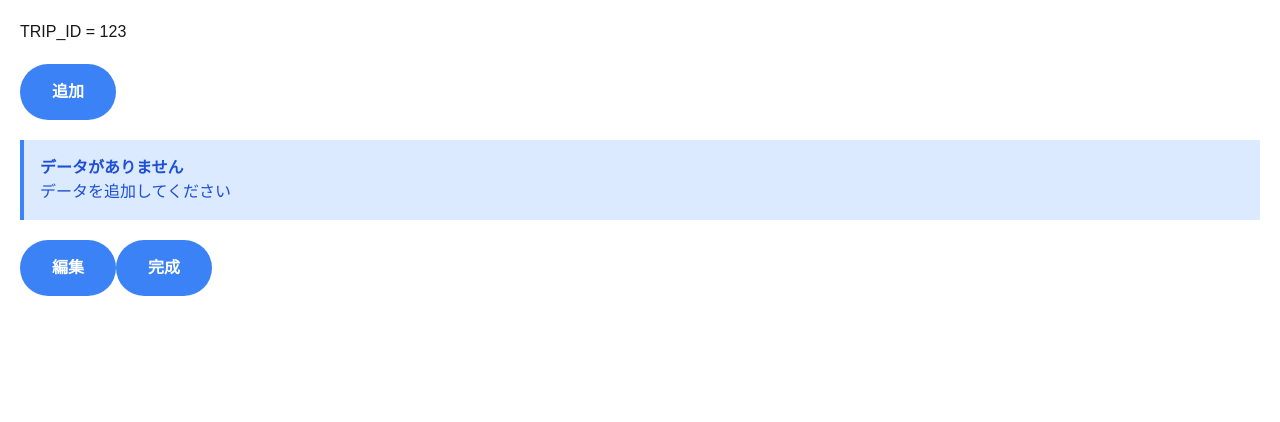
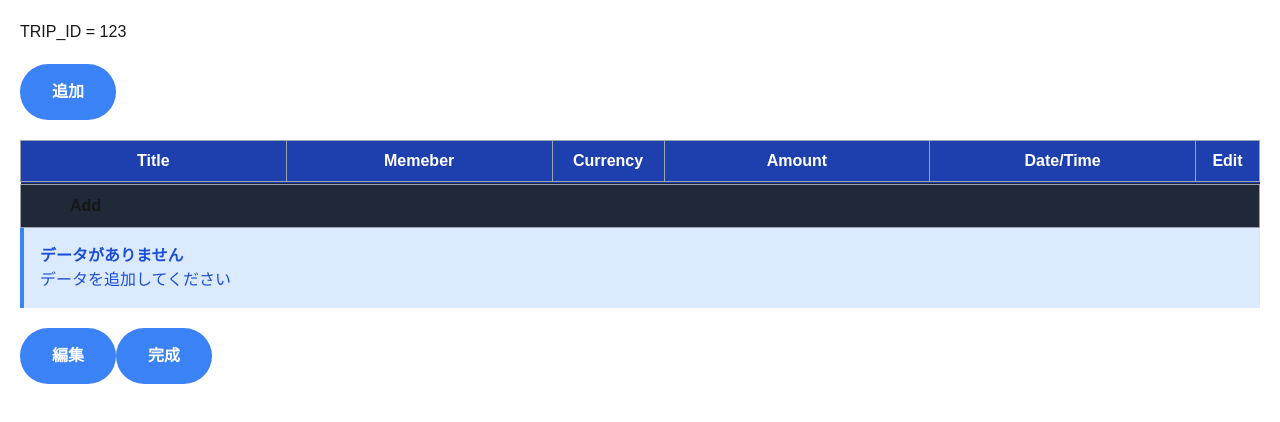
Before and after one commit to kanade2001/SplitBillApp, a Next.js app in the folder frontend/: page /trip/123 in a window 1280 px wide. Shown: the top 422 px of the page. Built offline with nearby package versions, Linux system fonts and the light colour scheme.

Commit message:
Feat-Addの行を追加

```diff
--- a/frontend/src/app/trip/[tripId]/_components/payment-list/index.tsx
+++ b/frontend/src/app/trip/[tripId]/_components/payment-list/index.tsx
@@ -4,12 +4,6 @@ import "/node_modules/flag-icons/css/flag-icons.min.css";
 export default function PaymentList({ items }: { items: string[] }) {
   return (
     <div className="">
-      {items.length === 0 ? (
-        /* 要素がない場合 */
-        <div className="">
-          <Info title="データがありません" message="データを追加してください" />
-        </div>
-      ) : (
       <table className="w-full table-fixed border-collapse border border-gray-400">
         <thead className="bg-blue-800 text-white">
           <tr>
@@ -70,7 +64,40 @@ export default function PaymentList({ items }: { items: string[] }) {
             </tr>
           ))}
         </tbody>
+        <tfoot>
+          <tr>
+            <th colSpan={6} className="border border-gray-400 bg-gray-800">
+              <div className="flex w-full">
+                <div className="p-2">
+                  <svg
+                    className="h-6 w-6 text-gray-800 dark:text-white"
+                    aria-hidden="true"
+                    xmlns="http://www.w3.org/2000/svg"
+                    width="24"
+                    height="24"
+                    fill="none"
+                    viewBox="0 0 24 24"
+                  >
+                    <path
+                      stroke="currentColor"
+                      strokeLinecap="round"
+                      strokeLinejoin="round"
+                      strokeWidth="2"
+                      d="M5 12h14m-7 7V5"
+                    />
+                  </svg>
+                </div>
+                <div className="flex-grow p-2 text-left">Add</div>
+              </div>
+            </th>
+          </tr>
+        </tfoot>
       </table>
+
+      {items.length === 0 /* 要素がない場合 */ && (
+        <div className="">
+          <Info title="データがありません" message="データを追加してください" />
+        </div>
       )}
     </div>
   );
```
Lines whose indentation alone changed are shown as unchanged.
